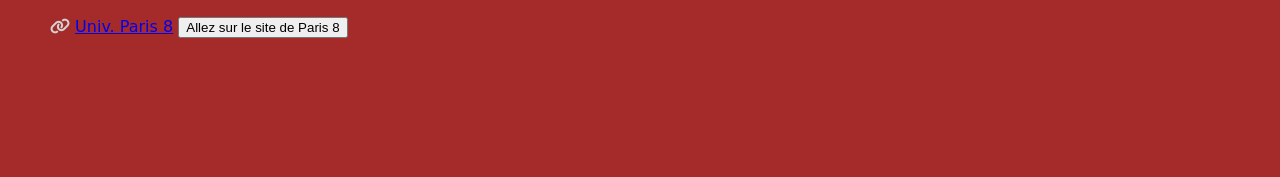
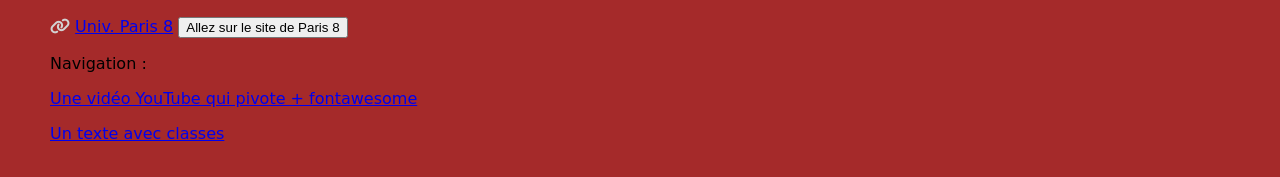
Before and after one commit to Ndourlesakhois/designinfo24, a plain HTML site: page s02e01-video.html in a window 1280 px wide. Shown: the part 481-658 px from the top of the page. Drawn offline with Linux system fonts and the light colour scheme; a web font is replaced by a local one.

Commit message:
Update s02e01-video.html

```diff
--- a/s02e01-video.html
+++ b/s02e01-video.html
@@ -57,5 +57,12 @@
         </p>
     </div>
 
+    <div>
+        Navigation :
+        <p><a href="s02e01-video.html">Une vidéo YouTube qui pivote + fontawesome</a></p>
+        <p><a href="s02e02-classes.html">Un texte avec classes</a></p>
+    </div>
+
+
 </body>
 </html>
```
